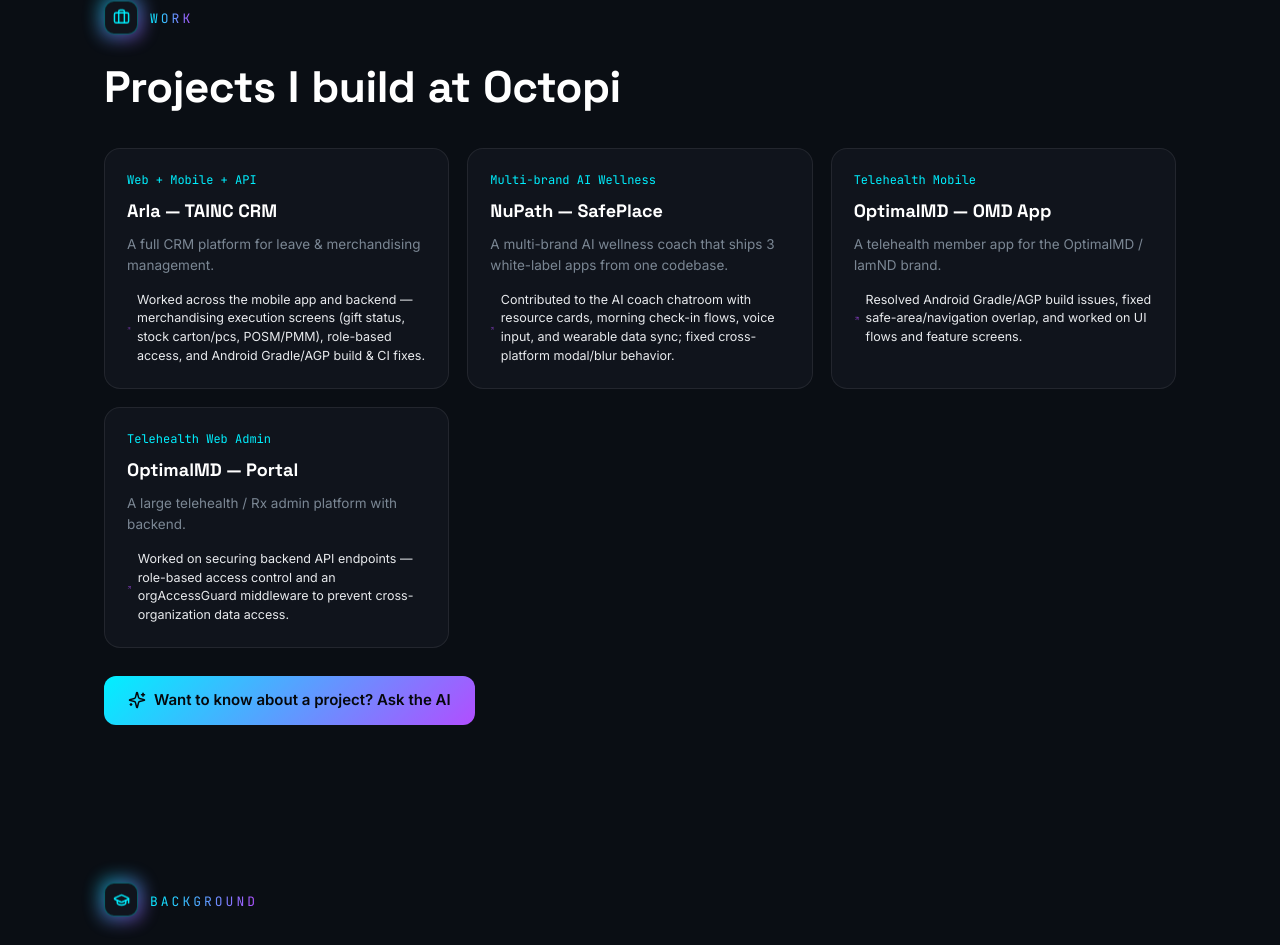
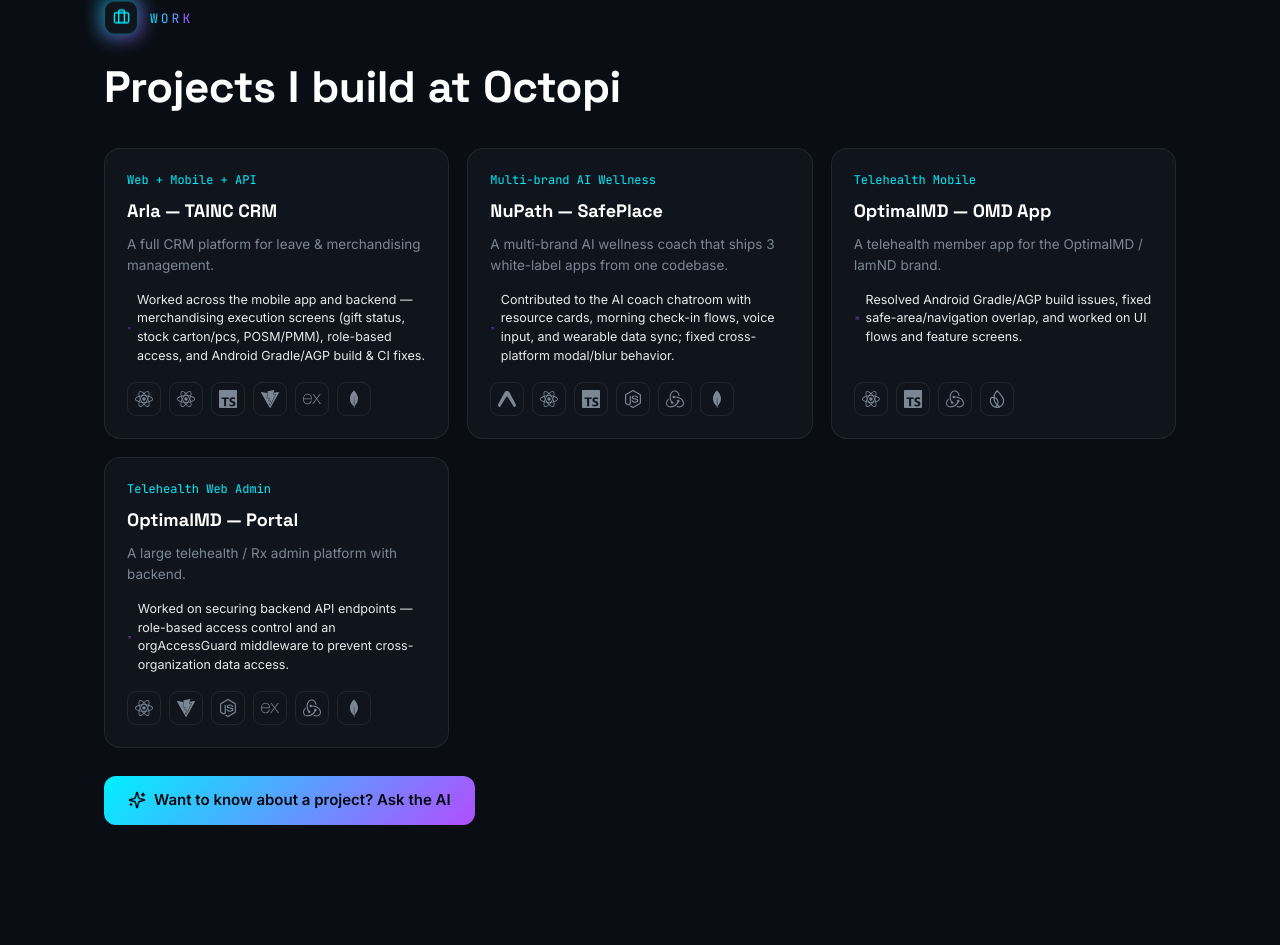
Before and after one commit to Pranto78/Fahim-Portfolio, a Next.js app: page / in a window 1280 px wide. Shown: the part 2469-3414 px from the top of the page. Built offline with nearby package versions, Linux system fonts and the light colour scheme.

Commit message:
added stack logos

```diff
--- a/components/Projects.tsx
+++ b/components/Projects.tsx
@@ -1,21 +1,115 @@
 "use client";
 import { useState } from "react";
 import { Sparkles, Hand, ArrowUpRight, Briefcase } from "lucide-react";
+import type { IconType } from "react-icons";
+import {
+  SiExpo,
+  SiExpress,
+  SiFirebase,
+  SiMongodb,
+  SiNodedotjs,
+  SiReact,
+  SiRedux,
+  SiTypescript,
+  SiVite,
+} from "react-icons/si";
 import { THEME, GRAD } from "@/config/theme.config";
-import { PROJECTS, Project } from "@/data/projects";
+import { PROJECTS, Project, ProjectTech } from "@/data/projects";
 import { Section, Eyebrow, Heading } from "./ui";
 import { Orb } from "./Orb";
 import ChatPanel from "./ChatPanel";
 import SnakeBorder from "./SnakeBorder";
 
+type TechVisual = {
+  label: string;
+  icon: IconType;
+  color: string;
+};
+
+const TECH_VISUALS: Record<ProjectTech, TechVisual> = {
+  react: { label: "React", icon: SiReact, color: "#61DAFB" },
+  "react-native": { label: "React Native", icon: SiReact, color: "#61DAFB" },
+  typescript: { label: "TypeScript", icon: SiTypescript, color: "#3178C6" },
+  vite: { label: "Vite", icon: SiVite, color: "#A855F7" },
+  expo: { label: "Expo", icon: SiExpo, color: "#F2F2F2" },
+  node: { label: "Node.js", icon: SiNodedotjs, color: "#5FA04E" },
+  express: { label: "Express", icon: SiExpress, color: "#F2F2F2" },
+  redux: { label: "Redux Toolkit", icon: SiRedux, color: "#764ABC" },
+  mongodb: { label: "MongoDB", icon: SiMongodb, color: "#47A248" },
+  firebase: { label: "Firebase", icon: SiFirebase, color: "#FFCA28" },
+};
+
+function ProjectStackLogos({
+  stack,
+  active,
+  compact = false,
+}: {
+  stack: ProjectTech[];
+  active: boolean;
+  compact?: boolean;
+}) {
+  const size = compact ? 29 : 34;
+  const iconSize = compact ? 15 : 18;
+
+  return (
+    <div
+      aria-label="Technology stack"
+      style={{
+        display: "flex",
+        alignItems: "center",
+        flexWrap: "wrap",
+        gap: compact ? 7 : 8,
+        marginTop: compact ? 11 : "auto",
+        paddingTop: compact ? 0 : 16,
+      }}
+    >
+      {stack.map((tech, index) => {
+        const visual = TECH_VISUALS[tech];
+        const Icon = visual.icon;
+
+        return (
+          <span
+            key={tech}
+            title={visual.label}
+            aria-label={visual.label}
+            style={{
+              width: size,
+              height: size,
+              display: "grid",
+              placeItems: "center",
+              flex: "0 0 auto",
+              borderRadius: 9,
+              color: active ? visual.color : THEME.muted,
+              background: active ? `${visual.color}0D` : "transparent",
+              border: `1px solid ${active ? `${visual.color}55` : THEME.border}`,
+              boxShadow: active ? `0 0 16px ${visual.color}38, inset 0 0 10px ${visual.color}12` : "none",
+              transform: active ? "translateY(-2px) scale(1.04)" : "translateY(0) scale(1)",
+              transition:
+                "color .3s ease, background-color .3s ease, border-color .3s ease, box-shadow .3s ease, transform .3s cubic-bezier(0.16,1,0.3,1)",
+              transitionDelay: active ? `${index * 45}ms` : "0ms",
+            }}
+          >
+            <Icon size={iconSize} aria-hidden />
+          </span>
+        );
+      })}
+    </div>
+  );
+}
+
 function ProjectCard({ p }: { p: Project }) {
   const [hover, setHover] = useState(false);
   return (
     <div
+      tabIndex={0}
       onMouseEnter={() => setHover(true)}
       onMouseLeave={() => setHover(false)}
+      onFocus={() => setHover(true)}
+      onBlur={() => setHover(false)}
       style={{
         position: "relative",
+        display: "flex",
+        flexDirection: "column",
         padding: 22,
         borderRadius: 16,
         height: "100%",
@@ -24,6 +118,7 @@
         boxShadow: hover ? `0 0 34px ${THEME.violet}22` : "none",
         transform: hover ? "translateY(-5px)" : "translateY(0)",
         transition: "transform .45s cubic-bezier(0.16,1,0.3,1), box-shadow .45s ease",
+        outline: "none",
       }}
     >
       <SnakeBorder active={hover} radius={16} duration={1.5} />
@@ -33,6 +128,52 @@
       <div style={{ marginTop: 14, fontSize: 12.5, color: THEME.text, display: "flex", alignItems: "center", gap: 6 }}>
         <ArrowUpRight size={15} style={{ color: THEME.violet }} /> {p.role.split(".")[0]}.
       </div>
+      <ProjectStackLogos stack={p.visualStack} active={hover} />
+    </div>
+  );
+}
+
+function DraggableProjectCard({ p, selected, onSelect }: { p: Project; selected: boolean; onSelect: () => void }) {
+  const [hover, setHover] = useState(false);
+  const active = hover || selected;
+
+  return (
+    <div
+      draggable
+      role="button"
+      tabIndex={0}
+      aria-pressed={selected}
+      onDragStart={(e) => e.dataTransfer.setData("pid", p.id)}
+      onClick={onSelect}
+      onKeyDown={(e) => {
+        if (e.key === "Enter" || e.key === " ") {
+          e.preventDefault();
+          onSelect();
+        }
+      }}
+      onMouseEnter={() => setHover(true)}
+      onMouseLeave={() => setHover(false)}
+      onFocus={() => setHover(true)}
+      onBlur={() => setHover(false)}
+      style={{
+        padding: 16,
+        borderRadius: 14,
+        cursor: "grab",
+        background: THEME.bgSoft,
+        border: `1px solid ${active ? THEME.cyan + "88" : THEME.border}`,
+        boxShadow: active ? `0 0 24px ${THEME.cyan}22` : "none",
+        transform: hover ? "translateY(-2px)" : "translateY(0)",
+        transition: "border-color .25s ease, box-shadow .25s ease, transform .25s ease",
+        outline: "none",
+      }}
+    >
+      <div style={{ display: "flex", justifyContent: "space-between", alignItems: "center" }}>
+        <div style={{ fontFamily: THEME.fontDisplay, fontWeight: 600, color: THEME.heading, fontSize: 15 }}>{p.name}</div>
+        <Hand size={15} style={{ color: active ? THEME.cyan : THEME.muted, transition: "color .25s ease" }} />
+      </div>
+      <div style={{ fontSize: 12, color: THEME.cyan, fontFamily: THEME.fontMono, marginTop: 4 }}>{p.tag}</div>
+      <p style={{ fontSize: 13, color: THEME.muted, marginTop: 8, lineHeight: 1.5 }}>{p.blurb}</p>
+      <ProjectStackLogos stack={p.visualStack} active={active} compact />
     </div>
   );
 }
@@ -166,30 +307,12 @@
             {/* RIGHT — draggable cards */}
             <div style={{ flex: "1 1 320px", display: "flex", flexDirection: "column", gap: 12 }}>
               {PROJECTS.map((p) => (
-                <div
+                <DraggableProjectCard
                   key={p.id}
-                  draggable
-                  onDragStart={(e) => e.dataTransfer.setData("pid", p.id)}
-                  onClick={() => setSelected(p)}
-                  style={{
-                    padding: 16,
-                    borderRadius: 14,
-                    cursor: "grab",
-                    background: THEME.bgSoft,
-                    border: `1px solid ${selected?.id === p.id ? THEME.cyan + "88" : THEME.border}`,
-                    boxShadow: selected?.id === p.id ? `0 0 24px ${THEME.cyan}22` : "none",
-                    transition: "all .2s",
-                  }}
-                >
-                  <div style={{ display: "flex", justifyContent: "space-between", alignItems: "center" }}>
-                    <div style={{ fontFamily: THEME.fontDisplay, fontWeight: 600, color: THEME.heading, fontSize: 15 }}>
-                      {p.name}
-                    </div>
-                    <Hand size={15} style={{ color: THEME.muted }} />
-                  </div>
-                  <div style={{ fontSize: 12, color: THEME.cyan, fontFamily: THEME.fontMono, marginTop: 4 }}>{p.tag}</div>
-                  <p style={{ fontSize: 13, color: THEME.muted, marginTop: 8, lineHeight: 1.5 }}>{p.blurb}</p>
-                </div>
+                  p={p}
+                  selected={selected?.id === p.id}
+                  onSelect={() => setSelected(p)}
+                />
               ))}
             </div>
           </div>
--- a/data/projects.ts
+++ b/data/projects.ts
@@ -2,6 +2,18 @@
 // OFFICE PROJECTS — featured in the AI-driven Projects section.
 // Each block is the knowledge source for that project's chat.
 // =========================================================================
+export type ProjectTech =
+  | "react"
+  | "react-native"
+  | "typescript"
+  | "vite"
+  | "expo"
+  | "node"
+  | "express"
+  | "redux"
+  | "mongodb"
+  | "firebase";
+
 export type Project = {
   id: string;
   name: string;
@@ -9,6 +21,7 @@
   blurb: string;
   unique: string;
   stack: string;
+  visualStack: ProjectTech[];
   state: string;
   auth: string;
   db: string;
@@ -26,6 +39,7 @@
       "Spans three repos — a React 19 web admin, an Express 5 API, and a bare React Native field app — all sharing one CRM backend.",
     stack:
       "React 19 + Vite + TypeScript (web), Express 5 + TypeScript (API), React Native 0.83 bare CLI (mobile).",
+    visualStack: ["react", "react-native", "typescript", "vite", "express", "mongodb"],
     state: "Redux Toolkit + RTK Query everywhere; redux-persist on mobile.",
     auth:
       "JWT (access 1d / refresh 30d) with Passport (local + Google OAuth20) on web; react-native-keychain for secure token storage on mobile with silent logout on token expiry.",
@@ -45,6 +59,7 @@
       "One Expo codebase builds NuPath, NFL and Healthful, switched by APP_BRAND + APP_ENV flags via EAS profiles.",
     stack:
       "Expo SDK 54 + expo-router 6, React Native 0.81, React 19, TypeScript. Node + Express 4 + TypeScript backend.",
+    visualStack: ["expo", "react-native", "typescript", "node", "redux", "mongodb"],
     state: "Redux Toolkit + RTK Query with 26 injected API slices.",
     auth:
       "Firebase Authentication (ID token → Bearer), plus Google & Apple Sign-In. Tenancy/roles via AuthContext. Backend verifies Firebase ID tokens with Firebase Admin.",
@@ -62,6 +77,7 @@
     unique:
       "Hand-written API layer — ~29 endpoint modules with a custom resolveAuthToken resolver instead of a generated client.",
     stack: "React Native 0.80.1 bare CLI, React 19, TypeScript.",
+    visualStack: ["react-native", "typescript", "redux", "firebase"],
     state:
       "Redux Toolkit + redux-persist with 17 slices (auth, otp, coupon, plans, physician, pharmacy, aiAssistant, payments, glp…), plus a visitor RTK Query API.",
     auth:
@@ -81,6 +97,7 @@
       "Security-first: WebAuthn passkeys + device fingerprinting + QR-based 2FA on top of classic JWT.",
     stack:
       "React 18 + Vite frontend (JavaScript), Node + Express 4 backend running as a Windows service over HTTPS.",
+    visualStack: ["react", "vite", "node", "express", "redux", "mongodb"],
     state:
       "Redux Toolkit + RTK Query, heavily sliced (training, lab, rxMedication, pricing, visitor, AI, partners…).",
     auth:
```
